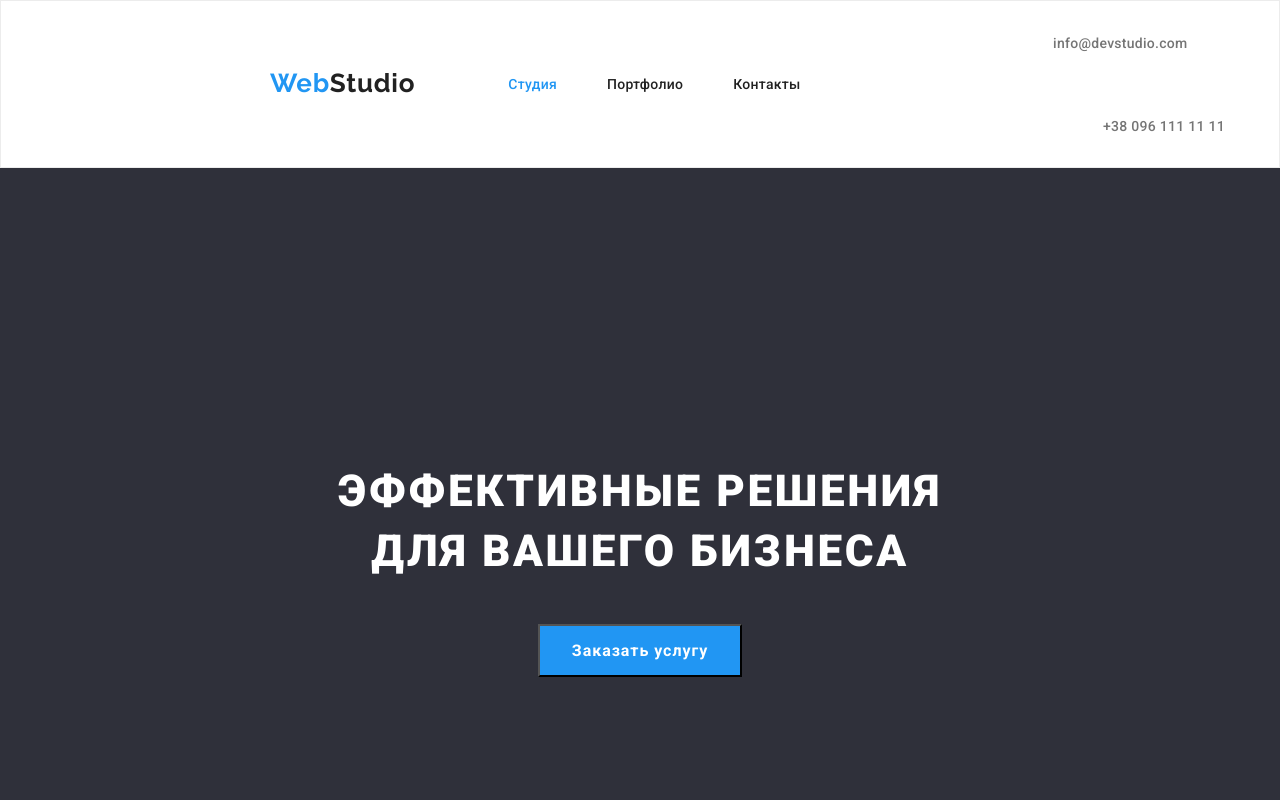
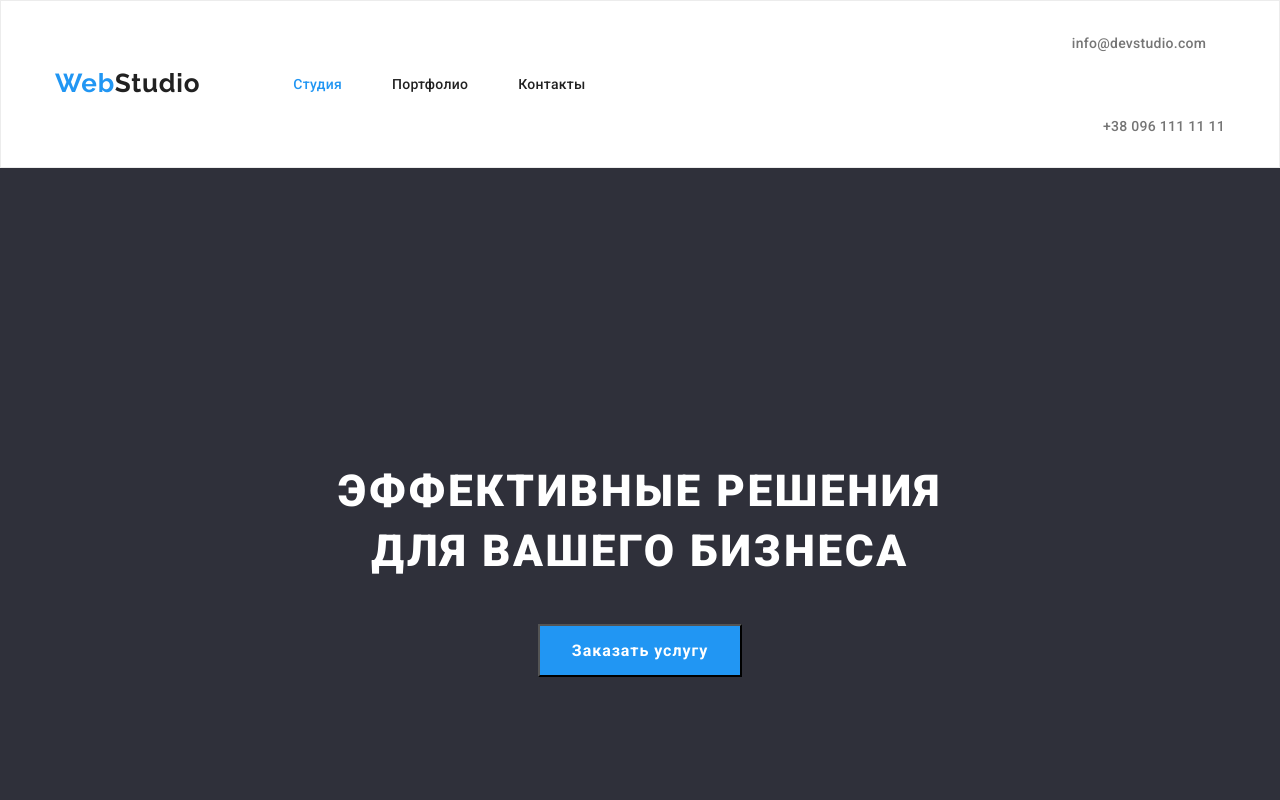
Before and after one commit to LyudmilaD/goit-markup-hw-04, a plain HTML site: page index.html in a window 1280 px wide. Shown: the top 800 px of the page. Drawn offline with nearby package versions, Linux system fonts and the light colour scheme.

```diff
--- a/css/styles.css
+++ b/css/styles.css
@@ -52,12 +52,13 @@ ul {
 }
 .header-container {
   display: flex;
+  align-items: center;
 }
 .navigation {
-  padding-left: 215px;
+  display: flex;
   padding-top: 24px;
   padding-bottom: 25px;
-  display: flex;
+
   align-items: center;
 }
 .menu {
@@ -66,8 +67,12 @@ ul {
 }
 .contacts {
   display: flex;
-  justify-content: flex-end;
+
   margin-left: auto;
+  align-items: center;
+}
+.contacts-item {
+  align-items: center;
 }
 
 .logo {
```
